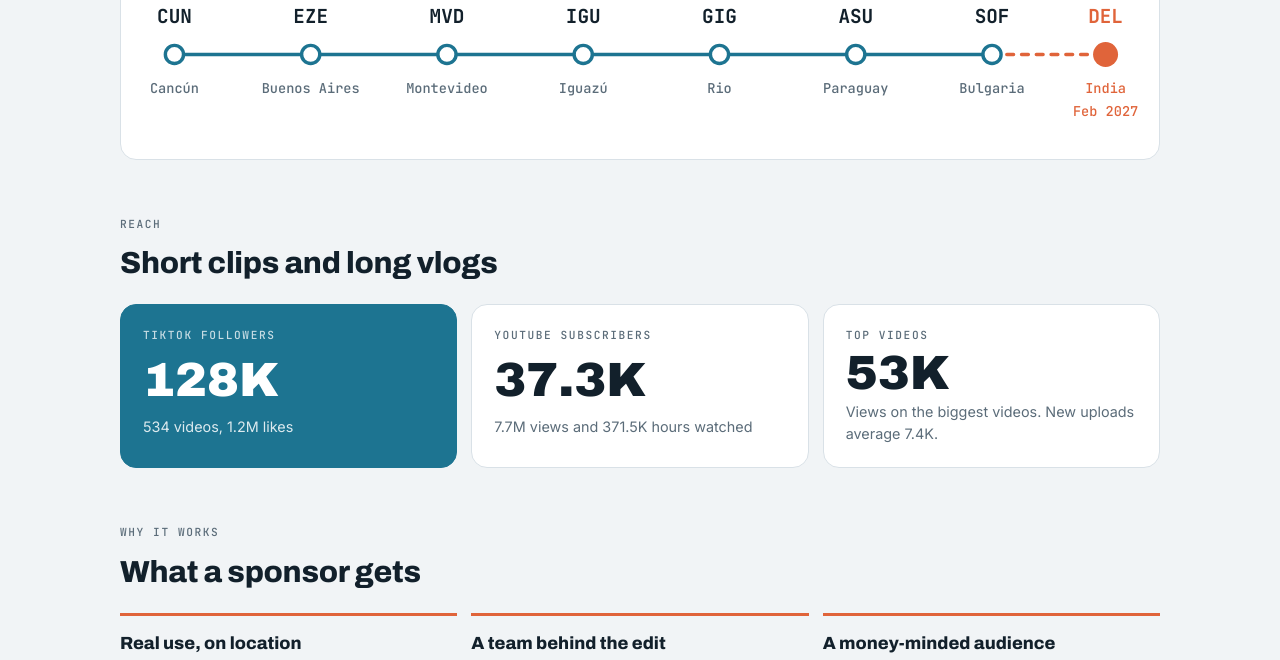
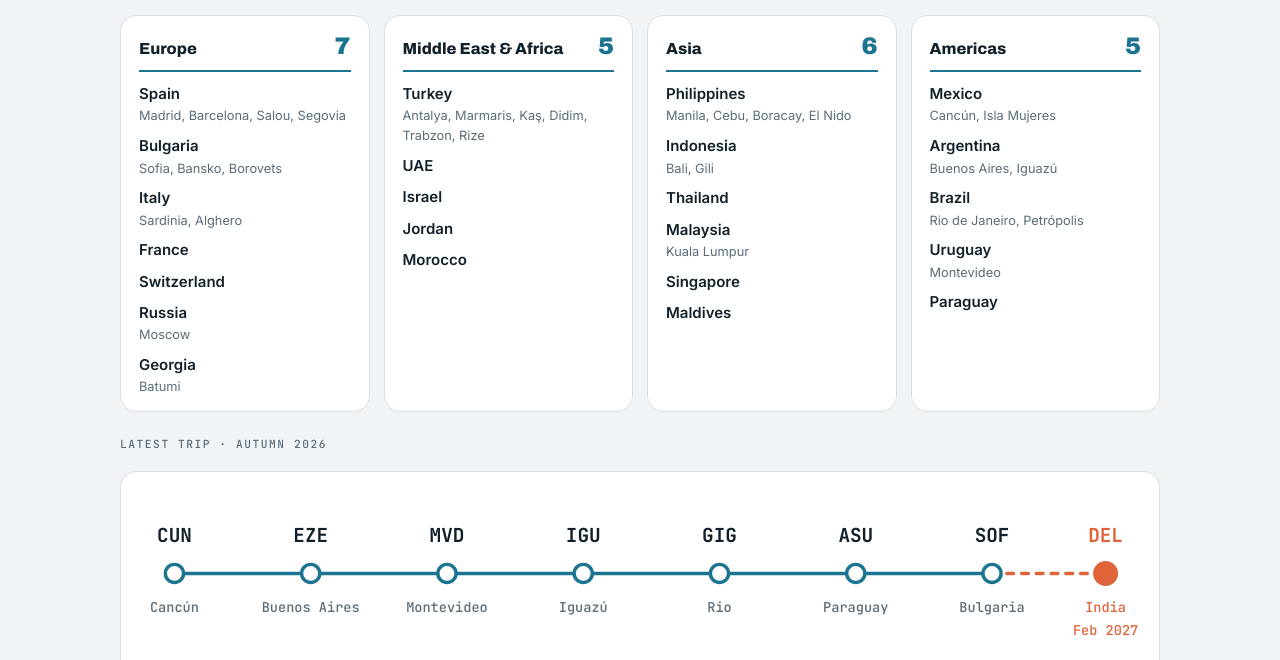
Before and after one commit to npetkkov/npetkkov.github.io, a plain HTML site: page maya-media-kit/index.html in a window 1280 px wide. Shown: the part 679-1339 px from the top of the page. Drawn offline with Linux system fonts and the light colour scheme.

Commit message:
Show all countries on the media kit route
Co-Authored-By: Claude Opus 5.5 <noreply@anthropic.com>

```diff
--- a/maya-media-kit/index.html
+++ b/maya-media-kit/index.html
@@ -100,6 +100,17 @@ section { display: grid; gap: 18px; }
 .route-card { background: var(--paper); border: 1px solid var(--line); border-radius: 16px; padding: 22px 8px 14px; overflow-x: auto; }
 .route-card svg { display: block; min-width: 720px; width: 100%; height: auto; }
 .route-card text { font-family: var(--mono); }
+.regions { display: grid; grid-template-columns: repeat(4, 1fr); gap: 14px; }
+.region { background: var(--paper); border: 1px solid var(--line); border-radius: 16px; padding: 18px 18px 14px; display: grid; gap: 10px; align-content: start; min-width: 0; }
+.region-head { display: flex; justify-content: space-between; align-items: baseline; gap: 8px; border-bottom: 2px solid var(--sea); padding-bottom: 8px; }
+.region-head h3 { font-size: 1rem; font-weight: 800; }
+.region-head .count { font-family: var(--display); font-weight: 900; font-stretch: 125%; font-size: 1.5rem; color: var(--sea); line-height: 1; }
+.region ul { list-style: none; margin: 0; padding: 0; display: grid; gap: 8px; }
+.region li { display: grid; gap: 1px; min-width: 0; }
+.region li b { font-weight: 600; }
+.region li span { font-size: .8rem; color: var(--muted); }
+@media (max-width: 960px) { .regions { grid-template-columns: repeat(2, 1fr); } }
+@media (max-width: 480px) { .regions { grid-template-columns: 1fr; } }
 
 /* Reach */
 .reach { display: grid; grid-template-columns: repeat(3, 1fr); gap: 14px; }
@@ -181,6 +192,7 @@ a.vrow:focus-visible { outline: 2px solid var(--accent); outline-offset: 2px; bo
       <div class="chips">
         <span class="chip">TikTok @mayatanska</span>
         <span class="chip">YouTube @mayayatanska</span>
+        <span class="chip">23 countries filmed</span>
         <span class="chip">Next: India, Feb 2027</span>
       </div>
     </div>
@@ -196,7 +208,7 @@ a.vrow:focus-visible { outline: 2px solid var(--accent); outline-offset: 2px; bo
           <div><span class="label">Likes</span><span class="v">1.2M</span></div>
           <div><span class="label">Avg views</span><span class="v">7.4K</span></div>
           <div><span class="label">Uploads/5 wks</span><span class="v">30</span></div>
-          <div><span class="label">Since</span><span class="v">2014</span></div>
+          <div><span class="label">Countries</span><span class="v">23</span></div>
         </div>
       </div>
       <div class="pass-stub"><span>NON-STOP</span></div>
@@ -210,9 +222,55 @@ a.vrow:focus-visible { outline: 2px solid var(--accent); outline-offset: 2px; bo
     <section>
       <div class="sec-head">
         <span class="label">The route</span>
-        <h2>Always on the move</h2>
-        <p>The last six weeks took us through five countries in Latin America. India is next, in February, and the trip doesn't stop there.</p>
+        <h2>23 countries and counting</h2>
+        <p>Maya and Pepi split their time between homes in Spain and Turkey and the road. Over the past few years the channel has filmed across four continents, and India is next, in February.</p>
       </div>
+      <div class="regions">
+        <div class="region">
+          <div class="region-head"><h3>Europe</h3><span class="count">7</span></div>
+          <ul>
+            <li><b>Spain</b><span>Madrid, Barcelona, Salou, Segovia</span></li>
+            <li><b>Bulgaria</b><span>Sofia, Bansko, Borovets</span></li>
+            <li><b>Italy</b><span>Sardinia, Alghero</span></li>
+            <li><b>France</b></li>
+            <li><b>Switzerland</b></li>
+            <li><b>Russia</b><span>Moscow</span></li>
+            <li><b>Georgia</b><span>Batumi</span></li>
+          </ul>
+        </div>
+        <div class="region">
+          <div class="region-head"><h3>Middle East &amp; Africa</h3><span class="count">5</span></div>
+          <ul>
+            <li><b>Turkey</b><span>Antalya, Marmaris, Kaş, Didim, Trabzon, Rize</span></li>
+            <li><b>UAE</b></li>
+            <li><b>Israel</b></li>
+            <li><b>Jordan</b></li>
+            <li><b>Morocco</b></li>
+          </ul>
+        </div>
+        <div class="region">
+          <div class="region-head"><h3>Asia</h3><span class="count">6</span></div>
+          <ul>
+            <li><b>Philippines</b><span>Manila, Cebu, Boracay, El Nido</span></li>
+            <li><b>Indonesia</b><span>Bali, Gili</span></li>
+            <li><b>Thailand</b></li>
+            <li><b>Malaysia</b><span>Kuala Lumpur</span></li>
+            <li><b>Singapore</b></li>
+            <li><b>Maldives</b></li>
+          </ul>
+        </div>
+        <div class="region">
+          <div class="region-head"><h3>Americas</h3><span class="count">5</span></div>
+          <ul>
+            <li><b>Mexico</b><span>Cancún, Isla Mujeres</span></li>
+            <li><b>Argentina</b><span>Buenos Aires, Iguazú</span></li>
+            <li><b>Brazil</b><span>Rio de Janeiro, Petrópolis</span></li>
+            <li><b>Uruguay</b><span>Montevideo</span></li>
+            <li><b>Paraguay</b></li>
+          </ul>
+        </div>
+      </div>
+      <span class="label" style="margin-top:6px">Latest trip · autumn 2026</span>
       <div class="route-card">
         <svg viewBox="0 0 900 150" role="img" aria-label="Route: Cancún, Buenos Aires, Montevideo, Iguazú, Rio de Janeiro, Paraguay, Bulgaria, then India in February">
           <line x1="40" y1="70" x2="760" y2="70" stroke="var(--sea)" stroke-width="3" stroke-linecap="round"/>
```
